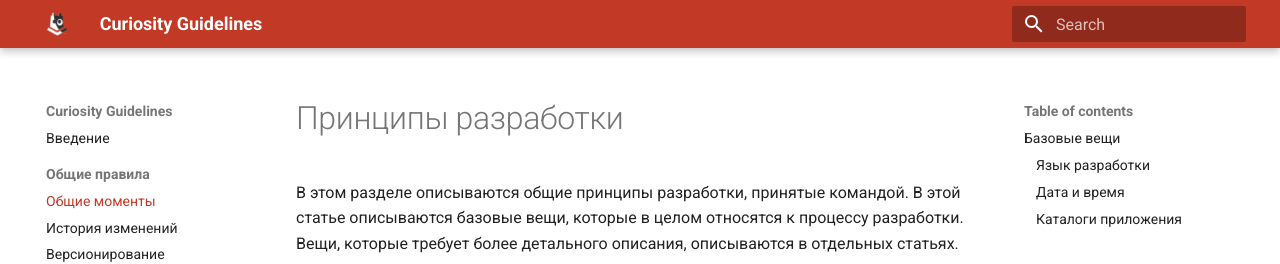
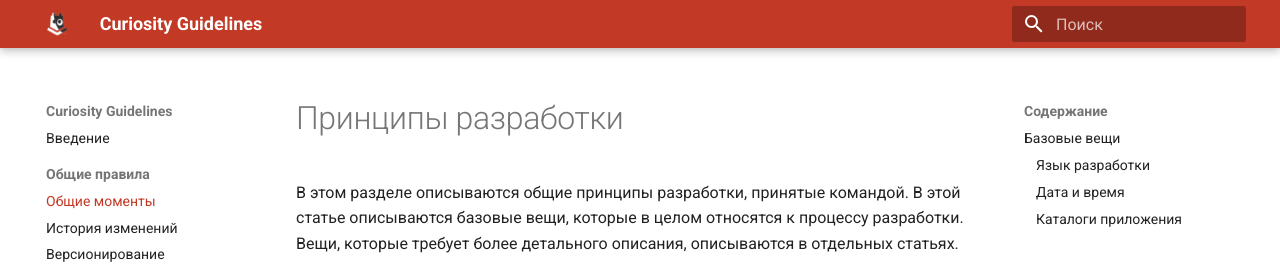
Before and after one commit to siisltd/Curiosity.Guidelines, an MkDocs documentation site: the page built from docs/development/index.md, in a window 1280 px wide. Shown: the top 264 px of the page. Built offline with MkDocs 1.6.1 and Material for MkDocs 9.7.7, drawn with Linux system fonts in a browser that asks for light colours; part of the change alters nothing that is shown.

Commit message:
Added search plugin

```diff
--- a/mkdocs.yml
+++ b/mkdocs.yml
@@ -40,7 +40,7 @@ nav:
 
 theme:
   name: material
-  language: en
+  language: ru
   favicon: images/siisltd.png
   logo: images/dark_siisltd.png
   font:
@@ -52,6 +52,8 @@ theme:
   features:
     - navigation.sections
     - navigation.expand
+    - search.suggest
+    - search.highlight
 
 markdown_extensions:
   - codehilite
@@ -63,6 +65,6 @@ markdown_extensions:
 extra_css:
   - 'stylesheets/extra.css'
 
-extra:
-  search:
-    language: 'en, ru'
+plugins:
+  - search:
+      lang: ru, en
```
